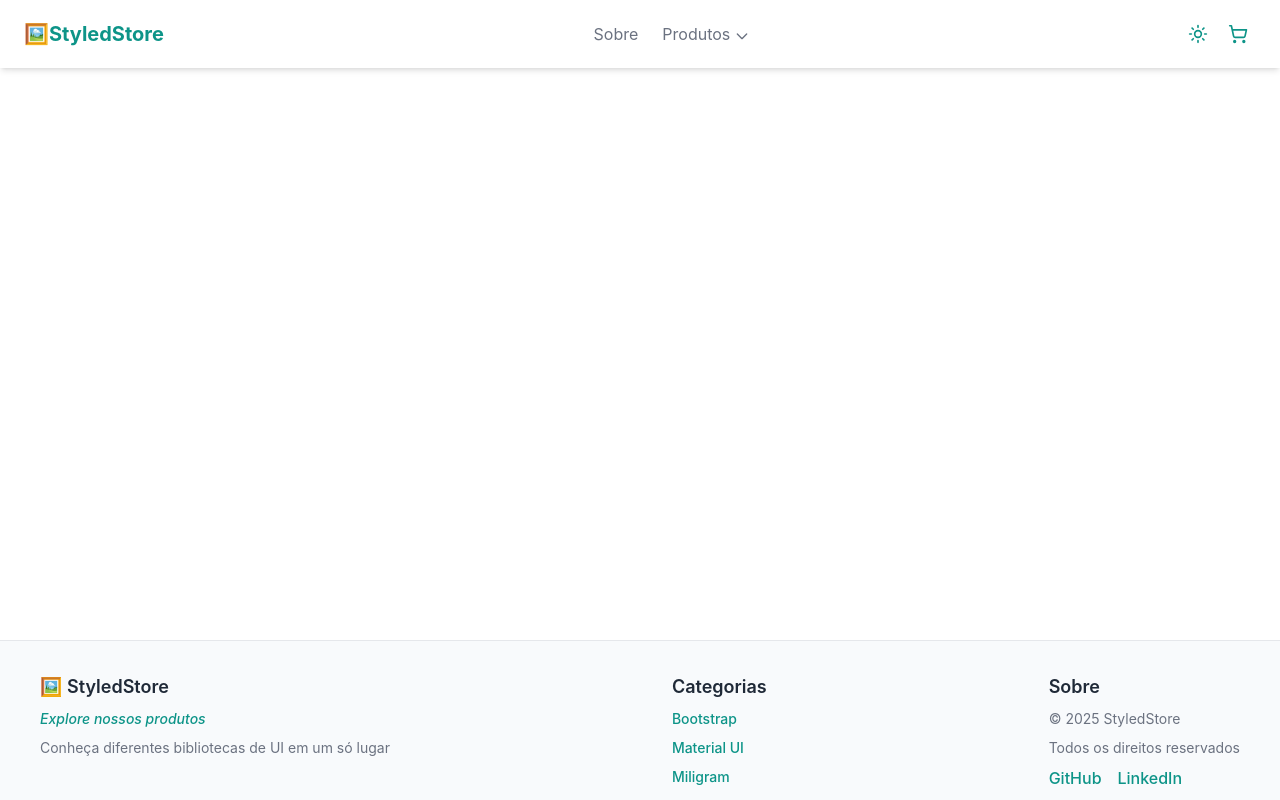
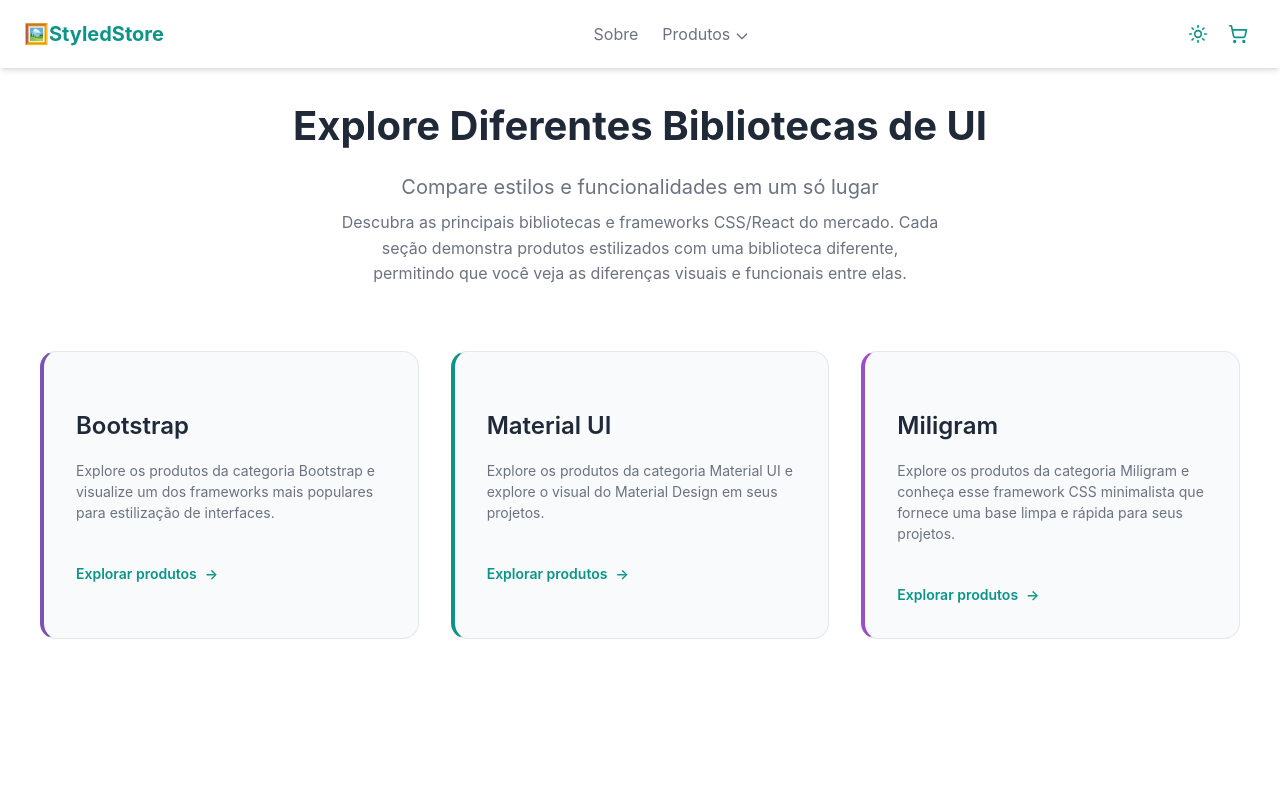
Before and after one commit to flaviare1s/atividade-6-maisprati, a React (Vite) app: page / in a window 1280 px wide. Shown: the top 800 px of the page. Built offline with nearby package versions, Linux system fonts and the light colour scheme.

Commit message:
feat: Home (by CSS  Modules)

```diff
--- a/src/layouts/RootLayout.jsx
+++ b/src/layouts/RootLayout.jsx
@@ -1,6 +1,7 @@
 import { Outlet } from "react-router-dom"
 import Header from "../components/Header"
 import { Footer } from "../components/Footer"
+import { Home } from "../pages/Home"
 import "../styles/global.css"
 
 export const RootLayout = () => {
@@ -8,6 +9,7 @@
     <div>
       <Header />
       <main className="main">
+        <Home />
         <Outlet />
       </main>
       <Footer />
--- a/src/pages/Home.jsx
+++ b/src/pages/Home.jsx
@@ -0,0 +1,62 @@
+import { Link } from 'react-router-dom';
+import styles from './Home.module.css';
+
+const libraries = [
+  {
+    name: 'Bootstrap',
+    path: '/produtos/bootstrap',
+    description: 'Explore os produtos da categoria Bootstrap e visualize um dos frameworks mais populares para estilização de interfaces.',
+    className: 'bootstrap'
+  },
+  {
+    name: 'Material UI',
+    path: '/produtos/material',
+    description: 'Explore os produtos da categoria Material UI e explore o visual do Material Design em seus projetos.',
+    className: 'material'
+  },
+  {
+    name: 'Miligram',
+    path: '/produtos/miligram',
+    description: 'Explore os produtos da categoria Miligram e conheça esse framework CSS minimalista que fornece uma base limpa e rápida para seus projetos.',
+    className: 'miligram'
+  }
+];
+
+export const Home = () => {
+  return (
+    <div className={styles.container}>
+      <div className={styles.hero}>
+        <h1 className={styles.title}>
+          Explore Diferentes Bibliotecas de UI
+        </h1>
+        <p className={styles.subtitle}>
+          Compare estilos e funcionalidades em um só lugar
+        </p>
+        <p className={styles.description}>
+          Descubra as principais bibliotecas e frameworks CSS/React do mercado.
+          Cada seção demonstra produtos estilizados com uma biblioteca diferente,
+          permitindo que você veja as diferenças visuais e funcionais entre elas.
+        </p>
+      </div>
+
+      <div className={styles.cardsGrid}>
+        {libraries.map((library) => (
+          <Link
+            key={library.name}
+            to={library.path}
+            className={`${styles.card} ${styles[library.className]}`}
+            role="button"
+            tabIndex={0}
+          >
+            <span className={styles.cardIcon}>{library.icon}</span>
+            <h2 className={styles.cardTitle}>{library.name}</h2>
+            <p className={styles.cardDescription}>{library.description}</p>
+            <span className={styles.cardCta}>
+              Explorar produtos
+            </span>
+          </Link>
+        ))}
+      </div>
+    </div>
+  );
+};
--- /dev/null
+++ b/src/pages/Home.module.css
@@ -0,0 +1,177 @@
+.container {
+  min-height: 100vh;
+  padding: 6rem 2rem 2rem;
+  background-color: var(--color-background);
+  transition: background-color 0.2s ease;
+}
+
+.hero {
+  max-width: 1200px;
+  margin: 0 auto;
+  text-align: center;
+  margin-bottom: 4rem;
+}
+
+.title {
+  font-size: 2.5rem;
+  font-weight: 700;
+  color: var(--color-text-primary);
+  margin-bottom: 1rem;
+  transition: color 0.2s ease;
+}
+
+.subtitle {
+  font-size: 1.25rem;
+  color: var(--color-text-secondary);
+  margin-bottom: 0.5rem;
+  transition: color 0.2s ease;
+}
+
+.description {
+  font-size: 1rem;
+  color: var(--color-text-secondary);
+  max-width: 600px;
+  margin: 0 auto 3rem;
+  line-height: 1.6;
+  transition: color 0.2s ease;
+}
+
+.cardsGrid {
+  display: grid;
+  grid-template-columns: 1fr;
+  gap: 2rem;
+  max-width: 1200px;
+  margin: 0 auto;
+}
+
+@media (min-width: 768px) {
+  .cardsGrid {
+    grid-template-columns: repeat(2, 1fr);
+  }
+}
+
+@media (min-width: 1024px) {
+  .cardsGrid {
+    grid-template-columns: repeat(3, 1fr);
+  }
+}
+
+.card {
+  background-color: var(--color-surface);
+  border: 1px solid var(--color-border);
+  border-radius: 1rem;
+  padding: 2rem;
+  text-decoration: none;
+  color: inherit;
+  transition: all 0.3s ease;
+  position: relative;
+  overflow: hidden;
+  cursor: pointer;
+}
+
+.card:hover {
+  transform: translateY(-4px);
+  box-shadow: 0 20px 40px var(--color-shadow);
+  border-color: var(--color-teal-primary);
+}
+
+.card:focus {
+  outline: 2px solid var(--color-teal-primary);
+  outline-offset: 2px;
+}
+
+.cardIcon {
+  font-size: 3rem;
+  margin-bottom: 1.5rem;
+  display: block;
+}
+
+.cardTitle {
+  font-size: 1.5rem;
+  font-weight: 600;
+  color: var(--color-text-primary);
+  margin-bottom: 1rem;
+  transition: color 0.2s ease;
+}
+
+.cardDescription {
+  font-size: 0.875rem;
+  color: var(--color-text-secondary);
+  line-height: 1.5;
+  margin-bottom: 1.5rem;
+  transition: color 0.2s ease;
+}
+
+.cardCta {
+  color: var(--color-teal-primary);
+  font-weight: 600;
+  font-size: 0.875rem;
+  margin-top: 1rem;
+  display: inline-flex;
+  align-items: center;
+  gap: 0.5rem;
+  transition: color 0.2s ease;
+}
+
+.cardCta::after {
+  content: "→";
+  transition: transform 0.2s ease;
+}
+
+.card:hover .cardCta::after {
+  transform: translateX(4px);
+}
+
+.bootstrap {
+  border-left: 4px solid #7952b3;
+}
+
+.bootstrap:hover {
+  border-color: #7952b3;
+}
+
+.bootstrap .cardIcon {
+  color: #7952b3;
+}
+
+.material {
+  border-left: 4px solid var(--color-teal-primary);
+}
+
+.material:hover {
+  border-color: var(--color-teal-primary);
+}
+
+.material .cardIcon {
+  color: var(--color-teal-primary);
+}
+
+.miligram {
+  border-left: 4px solid #9b4dca;
+}
+
+.miligram:hover {
+  border-color: #9b4dca;
+}
+
+.miligram .cardIcon {
+  color: #9b4dca;
+}
+
+@media (max-width: 767px) {
+  .title {
+    font-size: 2rem;
+  }
+
+  .subtitle {
+    font-size: 1.125rem;
+  }
+
+  .container {
+    padding: 5rem 1rem 2rem;
+  }
+
+  .card {
+    padding: 1.5rem;
+  }
+}
--- a/src/styles/global.css
+++ b/src/styles/global.css
@@ -1,3 +1,3 @@
 .main {
-  height: calc(100vh - 10rem);
+  min-height: calc(100vh - 10rem);
 }
```
